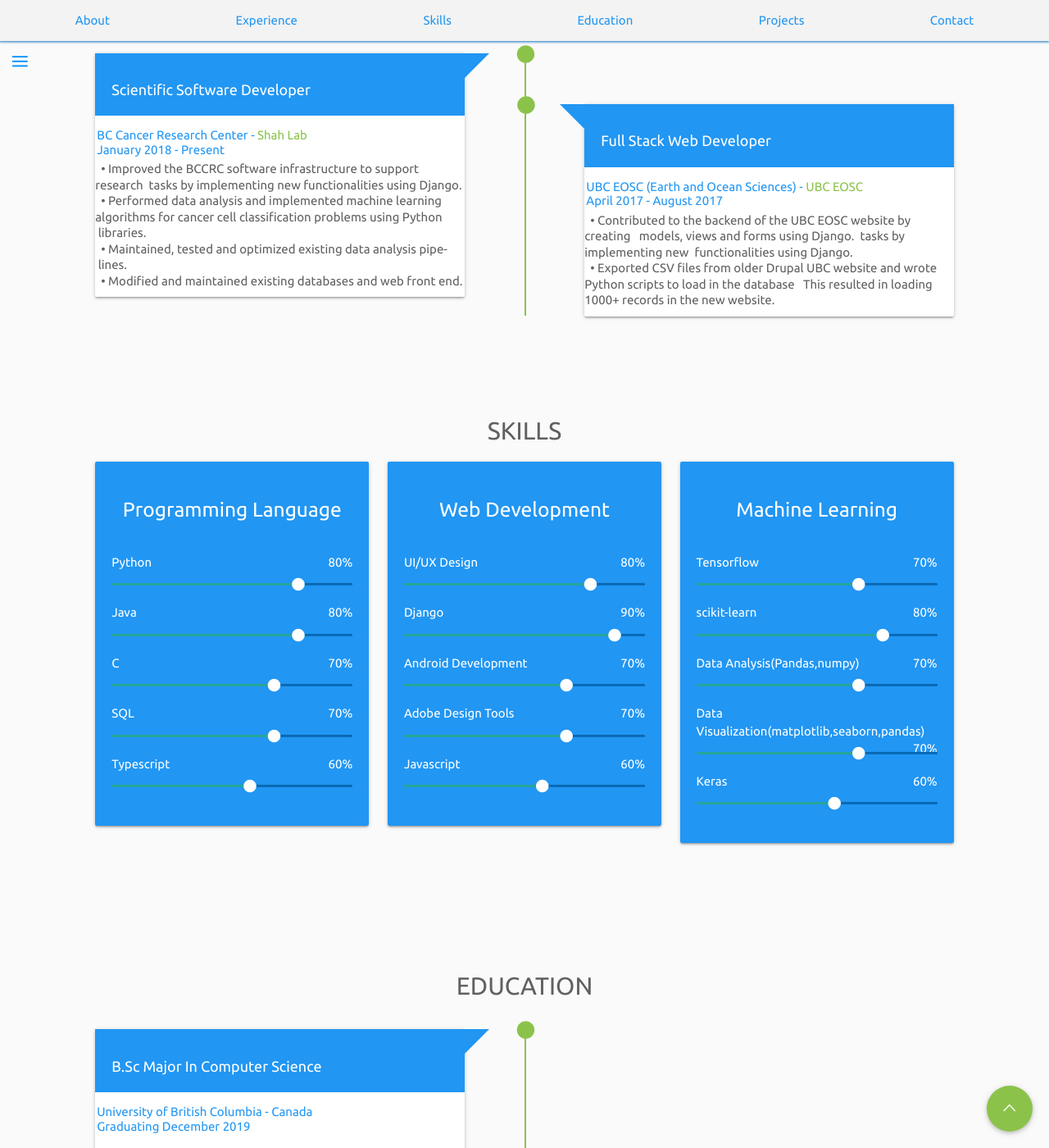
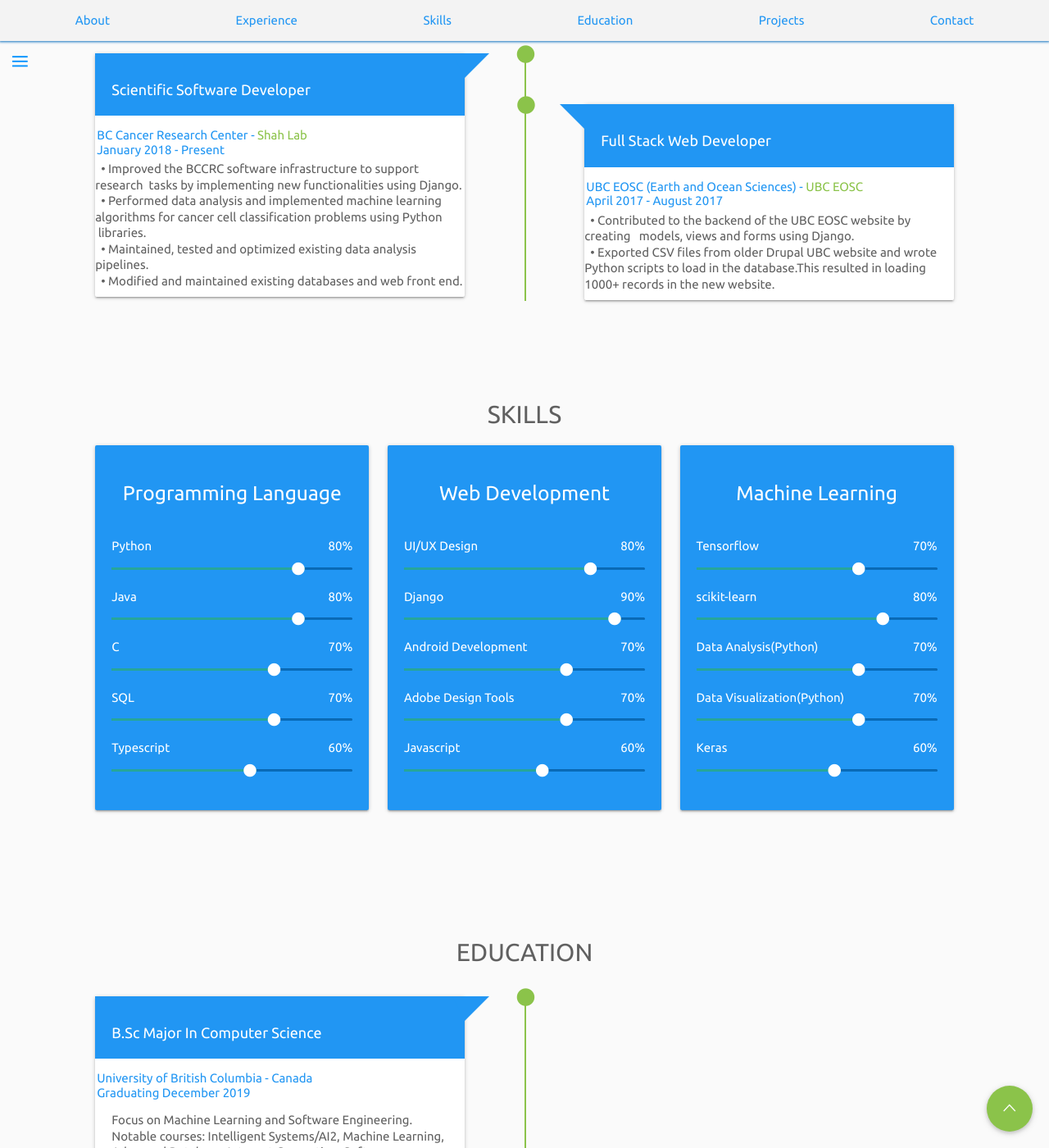
Before and after one commit to nafabrar/nafabrar.github.io, a Jekyll site: the page index.html, which Jekyll copies as it is, in a window 1280 px wide and 1400 px high, scrolled down 765 px. Shown: the whole window at 82% size. Built offline with Jekyll 4.4.1, drawn with Linux system fonts in a browser that asks for light colours; nearby versions of some CDN libraries; some web fonts are replaced; library files that are not in the unit come from our copies.

Commit message:
Fixed Typos

```diff
--- a/index.html
+++ b/index.html
@@ -42,22 +42,7 @@
     <link href="stylesheets/swiper.css" rel="stylesheet">
 
 
-    <!-- Custom Style -->
-    <link href="stylesheets/style-red.css" rel="stylesheet">
-    <link href="stylesheets/style-pink.css" rel="stylesheet">
-    <link href="stylesheets/style-purple.css" rel="stylesheet">
-    <link href="stylesheets/style-deep-purple.css" rel="stylesheet">
-    <link href="stylesheets/style-indigo.css" rel="stylesheet">
-    <link href="stylesheets/style-blue.css" rel="stylesheet">
-    <link href="stylesheets/style-teal.css" rel="stylesheet">
-    <link href="stylesheets/style-green.css" rel="stylesheet">
-    <link href="stylesheets/style-light-green.css" rel="stylesheet">
-    <link href="stylesheets/style-amber.css" rel="stylesheet">
-    <link href="stylesheets/style-orange.css" rel="stylesheet">
-    <link href="stylesheets/style-deep-orange.css" rel="stylesheet">
-    <link href="stylesheets/style-brown.css" rel="stylesheet">
-    <link href="stylesheets/style-blue-grey.css" rel="stylesheet">
-    <link href="stylesheets/style-grey.css" rel="stylesheet">
+
     <!-- Default Style same as style-blue-grey -->
     <link href="stylesheets/style-blue.css" rel="stylesheet">
 
@@ -81,7 +66,7 @@
         <div class="spinner"></div>
     </div>
     <div class="text-div text-center animated zoomIn">
-        <p class="text-uppercase">Hi,</p>
+        <p class="text">Hi,</p>
         <!-- Name Only -->
         <h6 class="text">Where were you!</h6>
     </div>
@@ -221,8 +206,7 @@
                                 &nbsp;tasks by implementing new functionalities using Django.</ul>
                                 <ul> &nbsp; • Performed data analysis and implemented machine learning &nbsp; algorithms for cancer cell classification problems using Python
                                 &nbsp;libraries.</ul>
-                                <ul> &nbsp; • Maintained, tested and optimized existing data analysis pipe-
-                                &nbsp;lines.</ul>
+                                <ul> &nbsp; • Maintained, tested and optimized existing data analysis pipelines.</ul>
                                 <ul> &nbsp; • Modified and maintained existing databases and web front end.</ul>
                                 </p>
                             </div>
@@ -241,9 +225,8 @@
                                 <p class="sub-heading"> UBC EOSC (Earth and Ocean Sciences) - <a href="https://www.eoas.ubc.ca/">UBC EOSC</a></p>
                                 <p class="sub-heading">April 2017 - August 2017</p>
                                  <ul> &nbsp; • Contributed to the backend of the UBC EOSC website by creating &nbsp; models, views and forms using Django.
-                                &nbsp;tasks by implementing new &nbsp;functionalities using Django.</ul>
-                                <ul> &nbsp; • Exported CSV  files from older Drupal UBC website and wrote &nbsp; Python scripts to load in the database
-                                  &nbsp; This resulted in loading &nbsp; 1000+ records in the new website.</ul>                                </p>
+                                </ul>
+                                <ul> &nbsp; • Exported CSV  files from older Drupal UBC website and wrote &nbsp; Python scripts to load in the database.This resulted in loading &nbsp; 1000+ records in the new website.</ul>                                </p>
                             </div>
                         </li>
 
@@ -419,7 +402,7 @@
                     </div>
                     <div class="skill-progress-div">
                         <!-- Add Skill -->
-                        <p>Data Analysis(Pandas,numpy)<span>70%</span></p>
+                        <p>Data Analysis(Python)<span>70%</span></p>
                         <!-- Edit Value Here -->
                         <div class="progress skill-progress" data-percent="70%">
                             <div class="determinate skill-determinate">
@@ -430,7 +413,7 @@
                     </div>
                     <div class="skill-progress-div">
                         <!-- Add Skill -->
-                        <p>Data Visualization(matplotlib,seaborn,pandas)<span>70%</span></p>
+                        <p>Data Visualization(Python)<span>70%</span></p>
                         <!-- Edit Value Here -->
                         <div class="progress skill-progress" data-percent="70%">
                             <div class="determinate skill-determinate">
```
